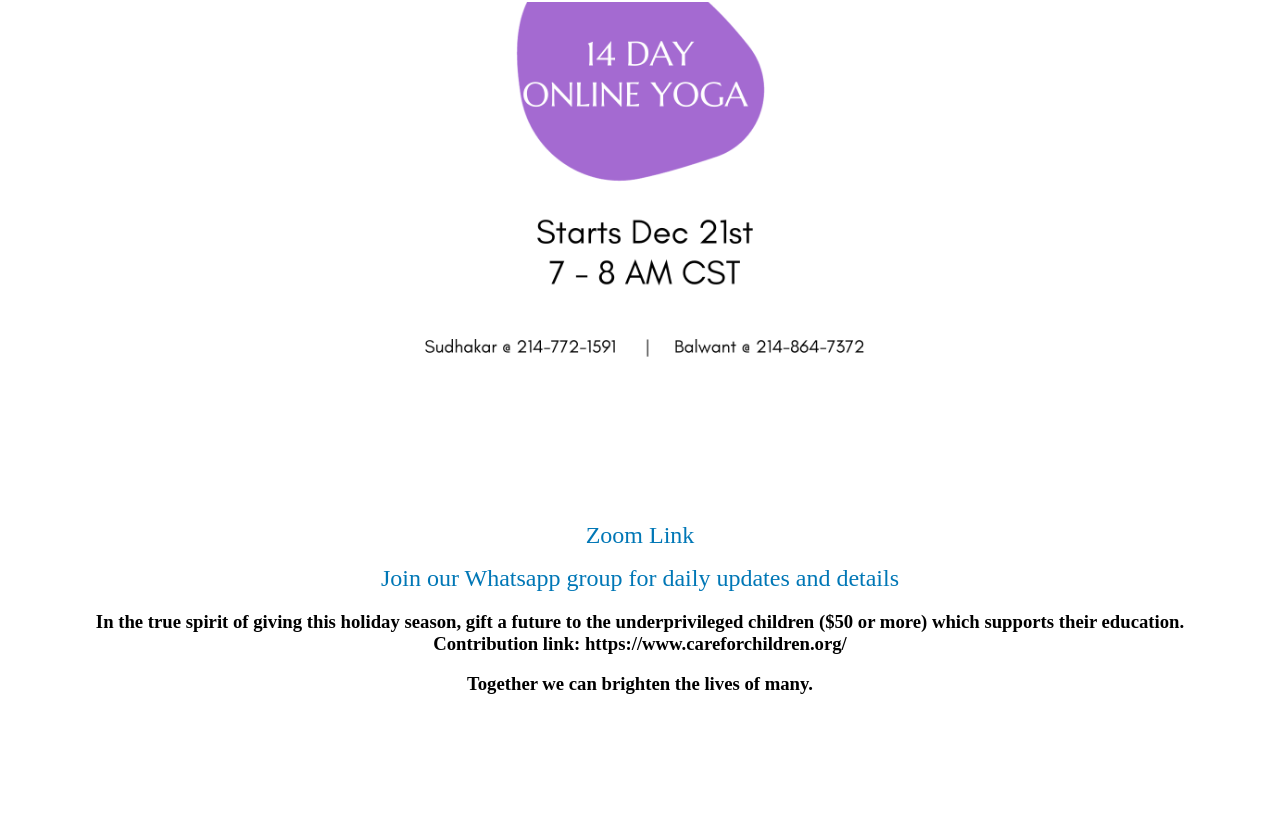
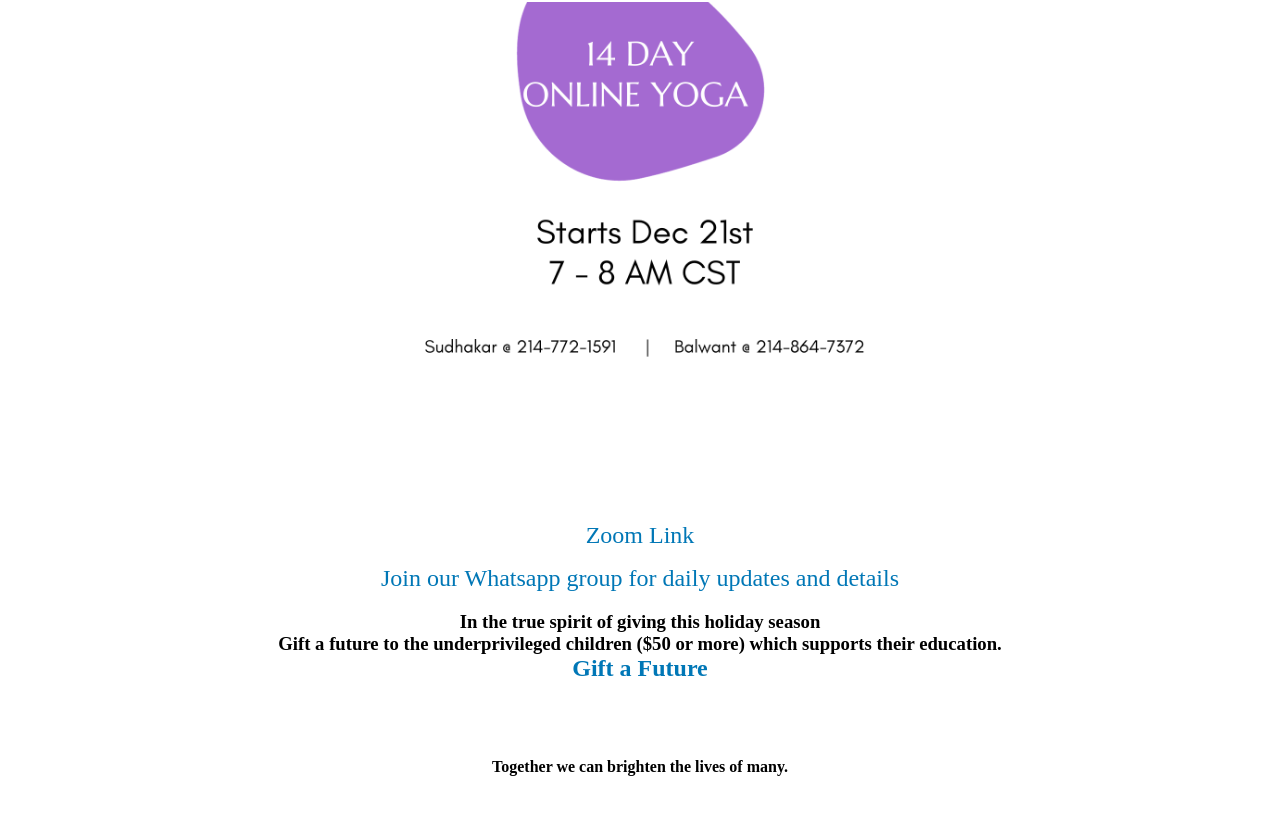
Before and after one commit to sudhakarhv/sudhakarhv.github.io, a plain HTML site: page index.html in a window 1280 px wide. Shown: the part 166-980 px from the top of the page. Drawn offline with Linux system fonts and the light colour scheme.

Commit message:
Update index.html

```diff
--- a/index.html
+++ b/index.html
@@ -43,11 +43,13 @@
         <p></p>
         <a class="link" href="https://chat.whatsapp.com/DMUp60KxLlGI0FIvHvi3Jd" target="_blank">Join our Whatsapp group for daily updates and details</a>
         <p></p>
-        <h3>In the true spirit of giving this holiday season, gift a future to the underprivileged children ($50 or more) which supports their education.<br>
-            Contribution link: https://www.careforchildren.org/ </h3>
+        <h3>In the true spirit of giving this holiday season <br>
+            Gift a future to the underprivileged children ($50 or more) which supports their education.<br>
+            <a class="link" href="https://www.careforchildren.org/" target="_blank">Gift a Future</a> </h3>
         <p></p>
-        <p></p>
-        <h3>Together we can brighten the lives of many.</h3>
+        <br>
+        <br>
+        <h4>Together we can brighten the lives of many.</h3>
     </div>
 </body>
 </html>
```
